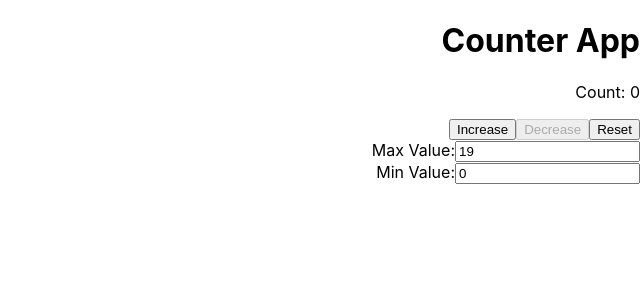
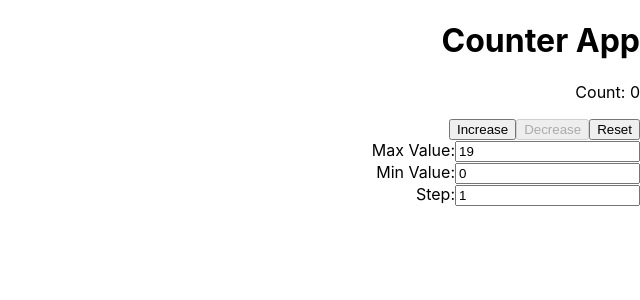
Before and after one commit to Taron5588/counter-app, a React (Create React App) app: page / in a window 1280 px wide. Shown: the top 300 px of the page, without its empty margins (640-1280 px from the left). Built offline with nearby package versions, Linux system fonts and the light colour scheme.

Commit message:
feat(Step) add 3-rd input

```diff
--- a/src/App.jsx
+++ b/src/App.jsx
@@ -48,6 +48,17 @@ function Counter() {
           />
         </label>
       </div>
+      <div>
+        <label>
+          Step:
+          <input
+            type="number"
+            value={step}
+            onChange={(e) => setStep(e.target.value)}
+          />
+        </label>
+      </div>
+
     </div>
   );
 }
```
